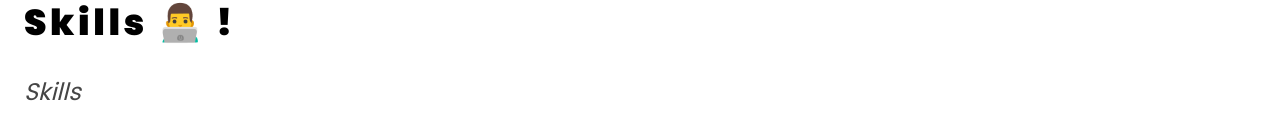
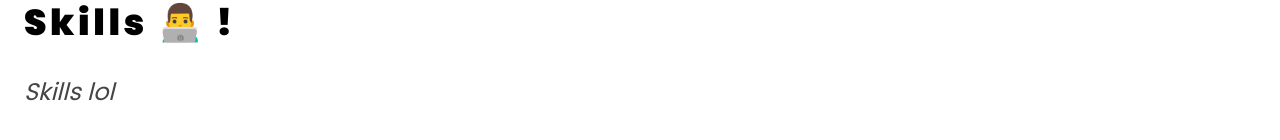
Before and after one commit to vulture990/Portofolio-2.0, a Next.js app: page /skills in a window 1280 px wide. Shown: the part 234-374 px from the top of the page. Built offline with nearby package versions, Linux system fonts and the light colour scheme.

Commit message:
test test

```diff
--- a/pages/skills.tsx
+++ b/pages/skills.tsx
@@ -22,7 +22,7 @@ function skills(): ReactElement {
             Skills 👨‍💻 !
           </h1>
           <h4 className="text-left text-paragraph  font-display text-lg sm:text-2xl  font-normal  italic">
-            Skills
+            Skills lol
           </h4>
         </div>
       </section>
```
